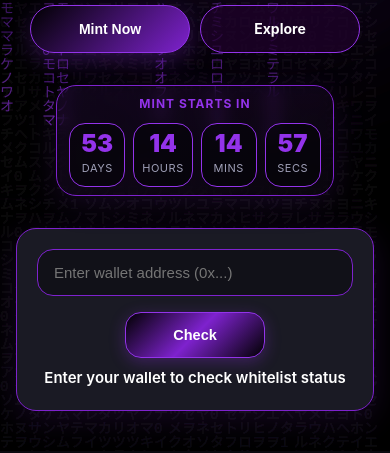
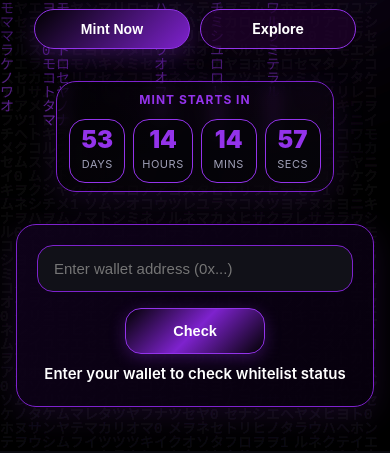
Before and after one commit to Sproutsking/Monad-apes, a plain HTML site: page index.html in a window 390 px wide. Shown: the part 393-846 px from the top of the page. Drawn offline with Linux system fonts and the light colour scheme.

Commit message:
Update index.html

```diff
--- a/index.html
+++ b/index.html
@@ -423,14 +423,14 @@
         }
 
         .cta-button, .cta-secondary {
-            padding: 16px 36px;
             border-radius: 50px;
             font-weight: 700;
             font-size: 16px;
             transition: var(--transition);
             cursor: pointer;
             white-space: nowrap;
-            min-width: 160px;
+            width: fit-content;
+            padding: 12px 28px;
         }
 
         .cta-button {
@@ -460,7 +460,7 @@
         .countdown-container {
             margin: 0 auto 32px;
             max-width: 560px;
-            background: linear-gradient(135deg, rgba(147, 51, 234, 0.1), rgba(168, 85, 247, 0.05));
+            background: linear-gradient(135deg, rgba(16, 2, 29, 0.1), rgba(168, 85, 247, 0.05));
             border: 1px solid var(--accent-purple-dark);
             border-radius: var(--radius-lg);
             padding: 16px;
@@ -522,7 +522,7 @@
         .wallet-panel {
             margin: 0 auto 60px;
             max-width: 560px;
-            background: var(--bg-card);
+            background: linear-gradient(135deg, rgba(16, 2, 29, 0.877), rgba(7, 0, 14, 0.849));
             border: 1px solid var(--accent-purple-dark);
             border-radius: var(--radius-lg);
             padding: 20px;
@@ -1156,7 +1156,13 @@
             }
             #openMenuBtn { display: flex; }
             .hero-cta-group { gap: 10px; }
-            .cta-button, .cta-secondary { padding: 12px 20px; font-size: 14px; }
+            .hero-cta-group {
+              display: flex;
+              width: 100%;
+              padding-left: 5%;
+              padding-right: 5%;
+            }
+            .cta-button, .cta-secondary { flex: 1; padding: 8px 12px; font-size: 14px; }
             .countdown { gap: 8px;}
             .countdown-container {
               width: fit-content;
```
